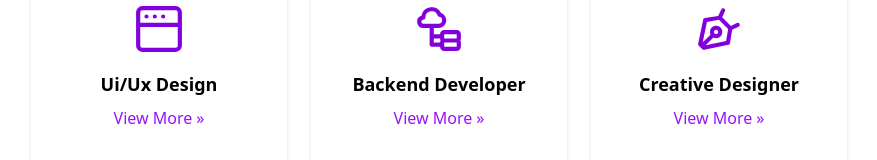
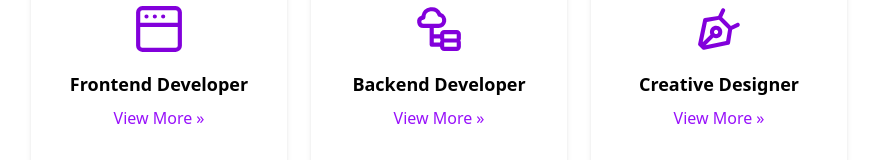
Before and after one commit to HypertextAssassinRajith/portfolio, a Next.js app: page / in a window 1280 px wide. Shown: the part 2621-2781 px from the top of the page, without its empty margins (201-1078 px from the left). Built offline with nearby package versions, Linux system fonts and the light colour scheme.

Commit message:
feat: update service title to Frontend Developer in Services component

```diff
--- a/app/components/service.tsx
+++ b/app/components/service.tsx
@@ -15,7 +15,7 @@ export default function Services() {
 
 
     const services = [
-      { title: "Ui/Ux Design", icon: <UilWindow size={50} color="#8200DB" />, link: "#" },
+      { title: "Frontend Developer", icon: <UilWindow size={50} color="#8200DB" />, link: "#" },
       { title: "Backend Developer", icon: <UilCloudDatabaseTree  size={50} color="#8200DB" />, link: "#" },
       { title: "Creative Designer", icon: <UilIllustration  size={50} color="#8200DB" />, link: "#" },
     ];
```
